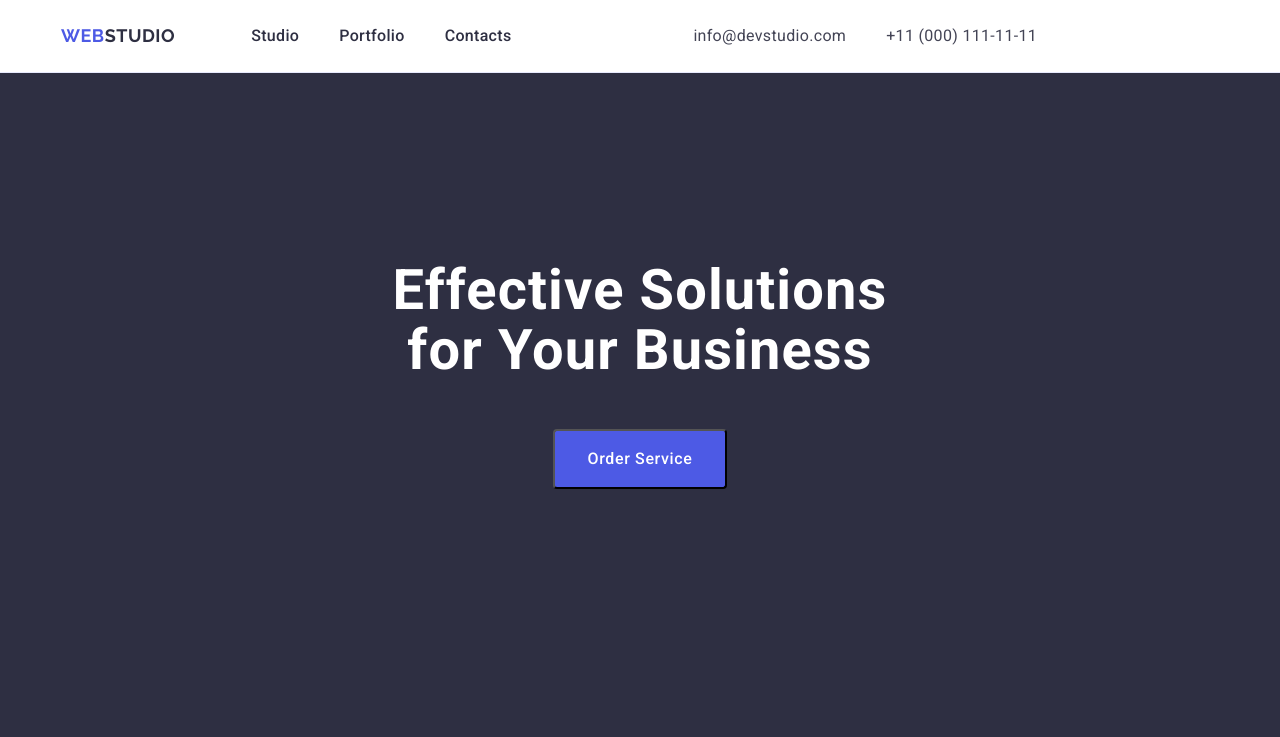
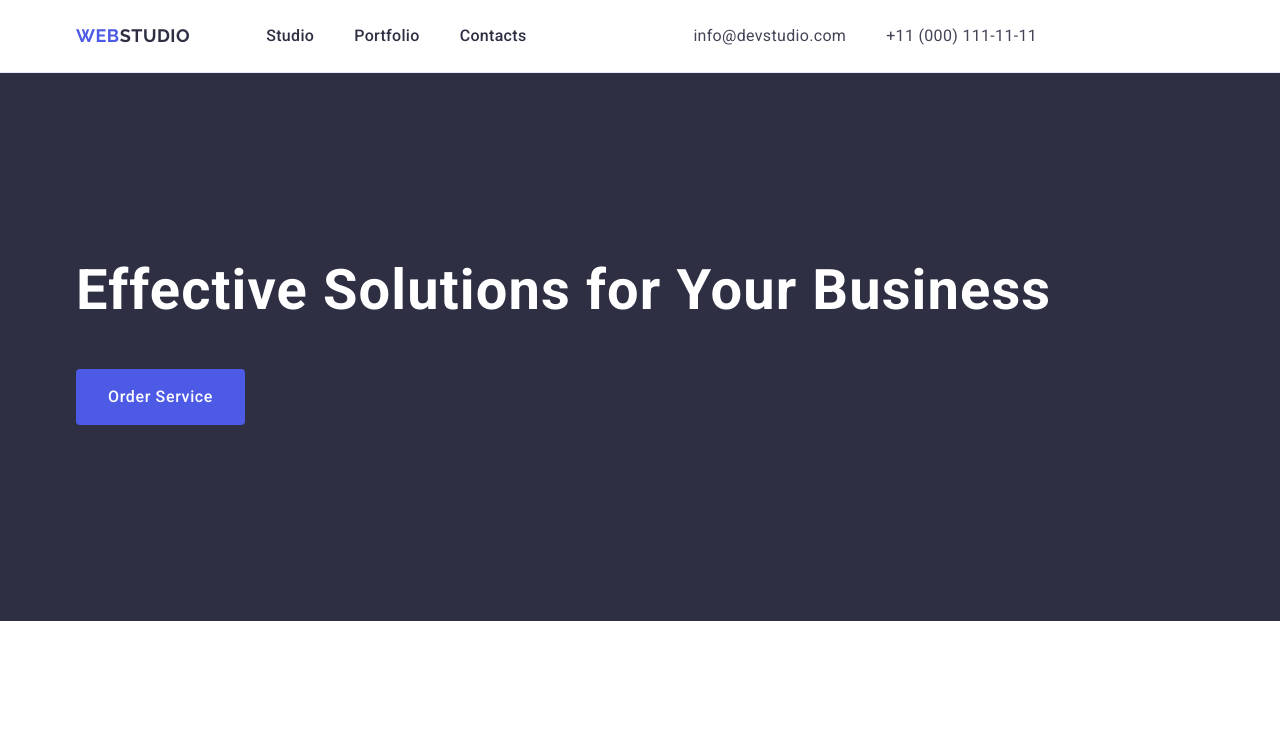
Before and after one commit to marynafeoktistova/goit-markup-hw-03, a plain HTML site: page index.html in a window 1280 px wide. Shown: the top 737 px of the page. Drawn offline with nearby package versions, Linux system fonts and the light colour scheme.

Commit message:
fixed error

```diff
--- a/css/styles.css
+++ b/css/styles.css
@@ -22,7 +22,7 @@ h6 {
 
 .container {
   width: 1158px;
-  padding: 10 15px 0 15px;
+  padding: 0 15px 0 15px;
 
   margin: 0 auto;
 }
@@ -154,8 +154,7 @@ a {
 
 .main-title {
   background: #2e2f42;
-  padding-top: 188px;
-  padding-bottom: 292px;
+  padding: 188px 0 188px;
   display: flex;
   line-height: 1.07143;
   letter-spacing: 0.02em;
@@ -193,6 +192,10 @@ a {
   background: #4d5ae5;
   border-radius: 4px;
   padding: 16px 32px;
+  display: block;
+  min-width: 169px;
+  height: 56px;
+  border: none;
 
 }
 
@@ -234,9 +237,9 @@ a {
 }
 
 .conteiner-main-name {
-  max-width: 496px;
+  margin-bottom: 8px;
+}
 
-}
 
 .main-text {
   font-weight: 400;
```
